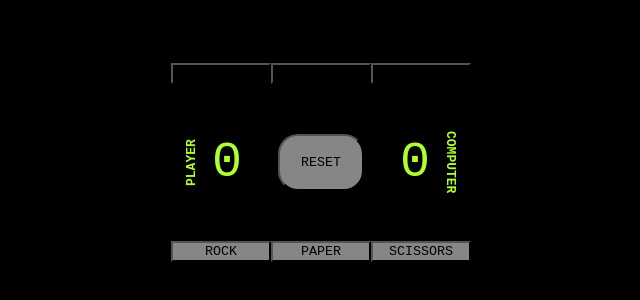
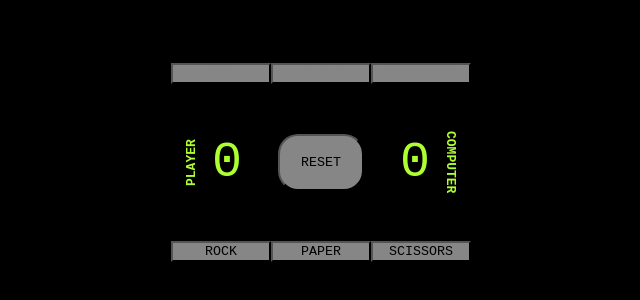
Before and after one commit to erich333/TOP-Rock-Paper-Scissors, a plain HTML site: page index.html in a window 1280 px wide. Shown: the part 238-538 px from the top of the page, without its empty margins (319-959 px from the left). Drawn offline with Linux system fonts and the light colour scheme.

Commit message:
Change computer button styling to match other buttons

```diff
--- a/rps.css
+++ b/rps.css
@@ -68,8 +68,9 @@ body {
 .computerPlayerContainer button {
     flex: auto;
     width: 100px;
-    color: black;
-    background-color: black;
+    color: rgb(134, 134, 134);
+    background-color: rgb(134, 134, 134);
+    font-family: monospace;
 }
 
 
@@ -85,5 +86,5 @@ body {
 }
 
 .computerPlayerContainer .litButton {
-    color: red;
+    color: black;
 }
```
